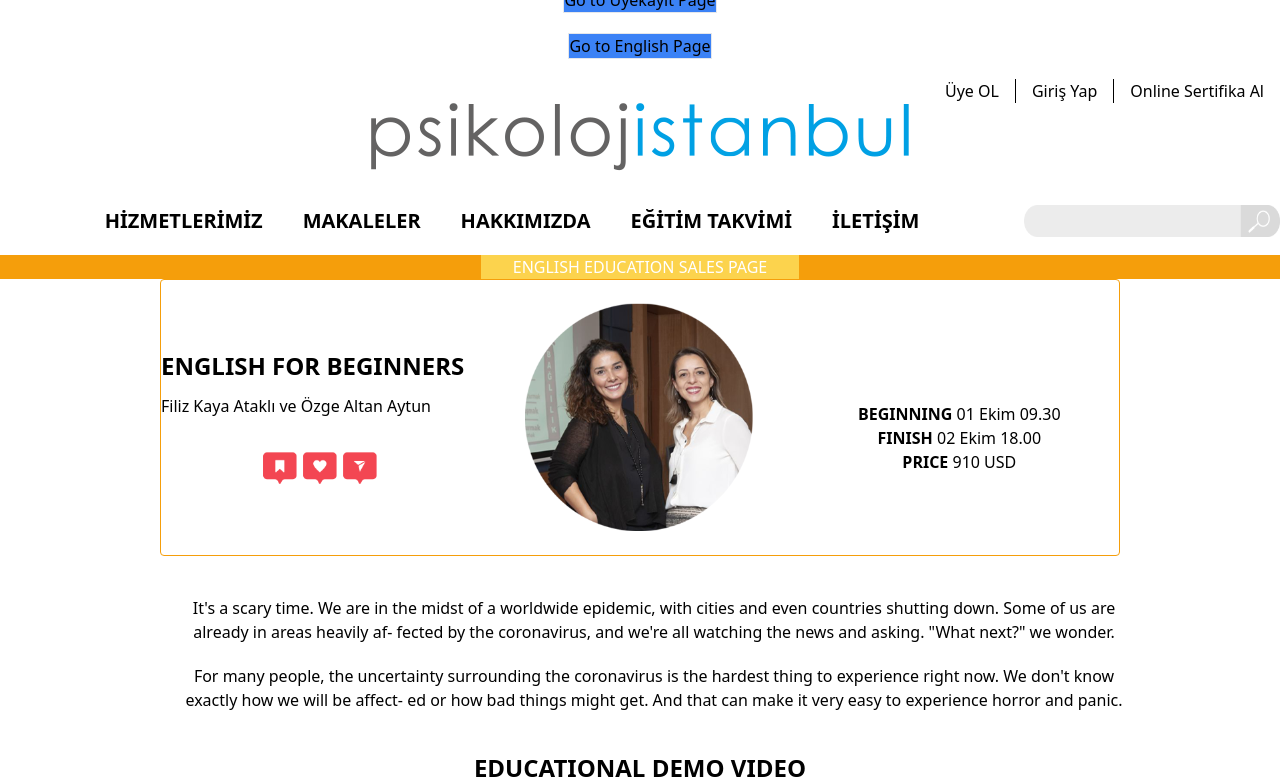
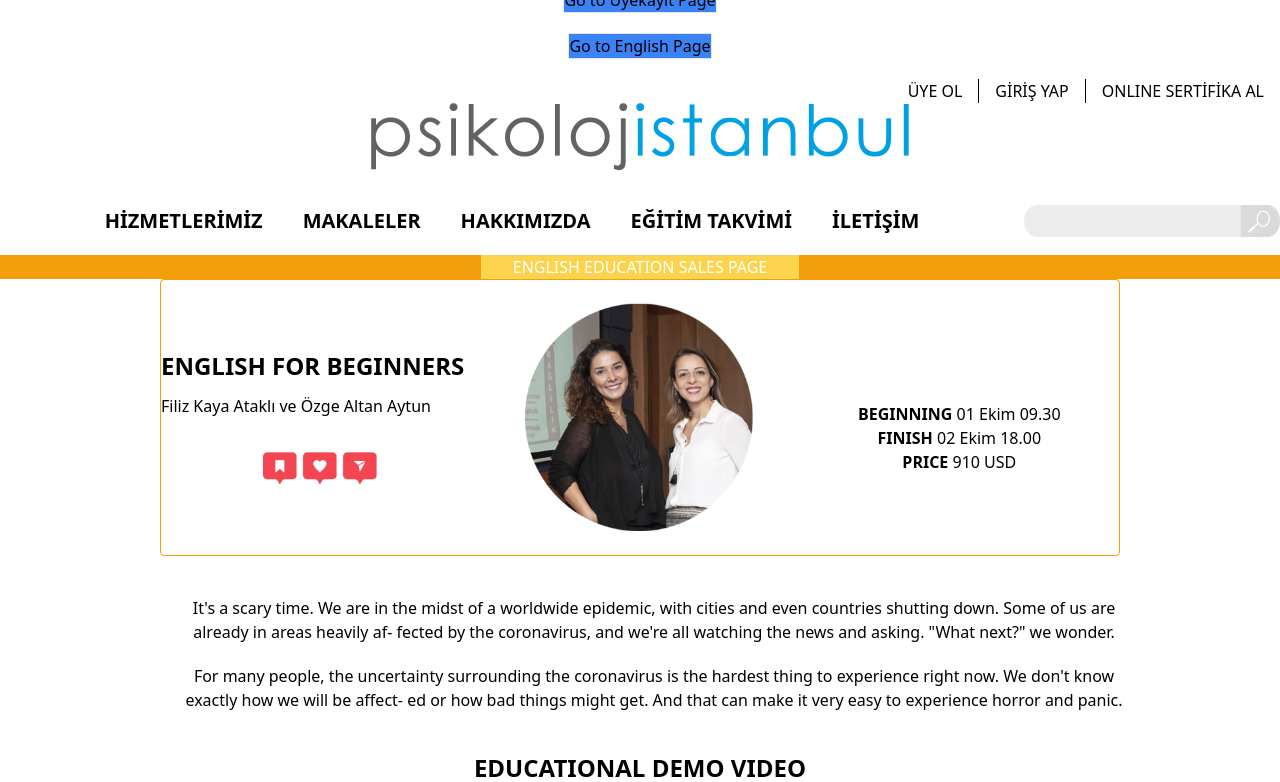
Before and after one commit to sfburaktrn/Web-design-3-pages-, a React (Create React App) app in the folder proje/: page /English in a window 1280 px wide. Shown: the top 782 px of the page. Built offline with nearby package versions, Linux system fonts and the light colour scheme.

Commit message:
Little update

```diff
--- a/proje/src/Pages/English.js
+++ b/proje/src/Pages/English.js
@@ -103,15 +103,15 @@ function English() {
       <header>
         <div className="flex lg:justify-end sm:justify-center sm:mt-5 lg:mr-4 lg:mt-5 mb-4 sm:mb-0">
           <a href="register.html" className="btn btn-primary mr-2">
-            Üye OL
+            ÜYE OL
           </a>
           <div className="border-r border-black h-6 mx-2"></div>
           <a href="login.html" className="btn btn-primary mx-2">
-            Giriş Yap
+            GİRİŞ YAP
           </a>
           <div className="border-r border-black h-6 mx-2"></div>
           <a href="online-certificates.html" className="btn btn-primary ml-2">
-            Online Sertifika Al
+            ONLINE SERTİFİKA AL
           </a>
         </div>
 
--- a/proje/src/Pages/Slider2.js
+++ b/proje/src/Pages/Slider2.js
@@ -148,15 +148,15 @@ function Slider2() {
       <header>
         <div className="flex lg:justify-end sm:justify-center sm:mt-5 lg:mr-4 lg:mt-5 mb-4 sm:mb-0">
           <a href="register.html" className="btn btn-primary mr-2">
-            Üye OL
+            ÜYE OL
           </a>
           <div className="border-r border-black h-6 mx-2"></div>
           <a href="login.html" className="btn btn-primary mx-2">
-            Giriş Yap
+            GİRİŞ YAP
           </a>
           <div className="border-r border-black h-6 mx-2"></div>
           <a href="online-certificates.html" className="btn btn-primary ml-2">
-            Online Sertifika Al
+            ONLINE SERTİFİKA AL
           </a>
         </div>
 
@@ -263,11 +263,11 @@ function Slider2() {
         </div>
 
         <div className="bg-[#EC9D36] h-auto  ">
-          <div class="flex flex-row justify-center items-center pt-2 mx-2">
-            <span class="bg-amber-800 rounded-3xl w-auto text-black p-4 text-center px-8 mr-8">
+          <div className="flex flex-row justify-center items-center pt-2 mx-2">
+            <span className="bg-amber-800 rounded-3xl w-auto text-black p-4 text-center px-8 mr-8">
               GELECEK EĞİTİMLERİMİZ
             </span>
-            <span class="bg-emerald-400 rounded-3xl w-auto text-gray-50 p-4 text-center px-8">
+            <span className="bg-emerald-400 rounded-3xl w-auto text-gray-50 p-4 text-center px-8">
               ÖNCEKİ EĞİTİMLERİMİZ
             </span>
           </div>
--- a/proje/src/Pages/Uyekayit.js
+++ b/proje/src/Pages/Uyekayit.js
@@ -100,15 +100,15 @@ function Uyekayit() {
       <header>
         <div className="flex lg:justify-end sm:justify-center sm:mt-5 lg:mr-4 lg:mt-5 mb-4 sm:mb-0">
           <a href="register.html" className="btn btn-primary mr-2">
-            Üye OL
+            ÜYE OL
           </a>
           <div className="border-r border-black h-6 mx-2"></div>
           <a href="login.html" className="btn btn-primary mx-2">
-            Giriş Yap
+            GİRİŞ YAP
           </a>
           <div className="border-r border-black h-6 mx-2"></div>
           <a href="online-certificates.html" className="btn btn-primary ml-2">
-            Online Sertifika Al
+            ONLINE SERTİFİKA AL
           </a>
         </div>
 
```
